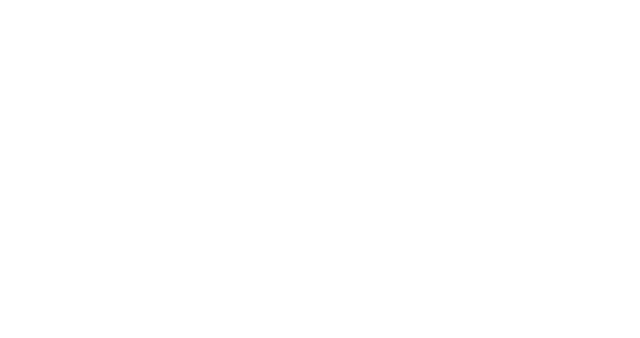
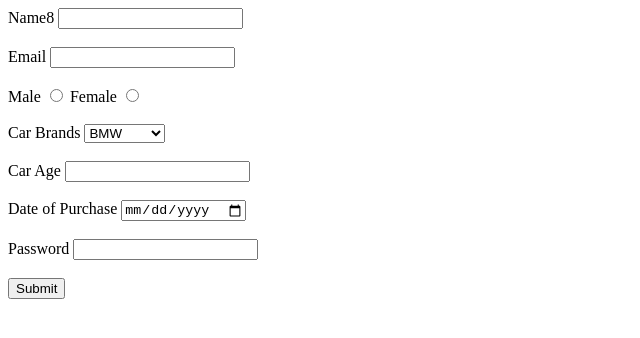
Before and after one commit to acciojob/car-insurance-form-shamim07-ansari, a website: page main.html in a window 1280 px wide. Shown: the whole page, without its empty margins (0-640 px from the left). Drawn offline with Linux system fonts and the light colour scheme.

Commit message:
created a submission

```diff
--- a/main.html
+++ b/main.html
@@ -8,6 +8,46 @@
 
 <body>
 	<!-- the entire body must be written by student -->
+	<form action="/submit" method="post">
+
+		<label for="name">Name8</label>
+		<input type="text" id="name" required>
+		<br><br>
+
+		<label for="email">Email</label>
+		<input type="email" id="email" required>
+		<br><br>
+
+		<label for="gender_m">Male</label>
+		<input type="radio" id="gender_m" name="gender" required>
+		<label for="gender_f">Female</label>
+		<input type="radio" id="gender_f" name="gender" required>
+		<br><br>
+
+		<label for="cars">Car Brands</label>
+		<select id="cars">
+			<option>BMW</option>
+			<option>Audi</option>
+			<option>Mercedez</option>
+		</select>
+		<br><br>
+
+		<label for="carage">Car Age</label>
+		<input type="number" id="carage" required>
+		<br><br>
+
+		<label for="dop">Date of Purchase</label>
+		<input type="date" id="dop" required>
+		<br><br>
+
+		<label for="password">Password</label>
+		<input type="password" id="password" required>
+		<br><br>
+
+		<button type="submit">Submit</button>
+
+
+	</form>
     <script type="text/javascript" src="./script.js">
 </script>
 
```
